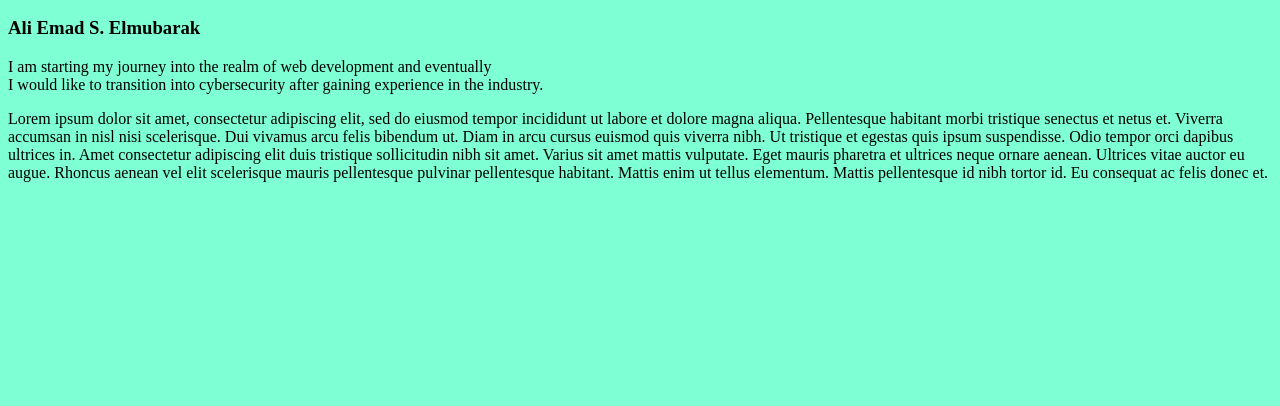
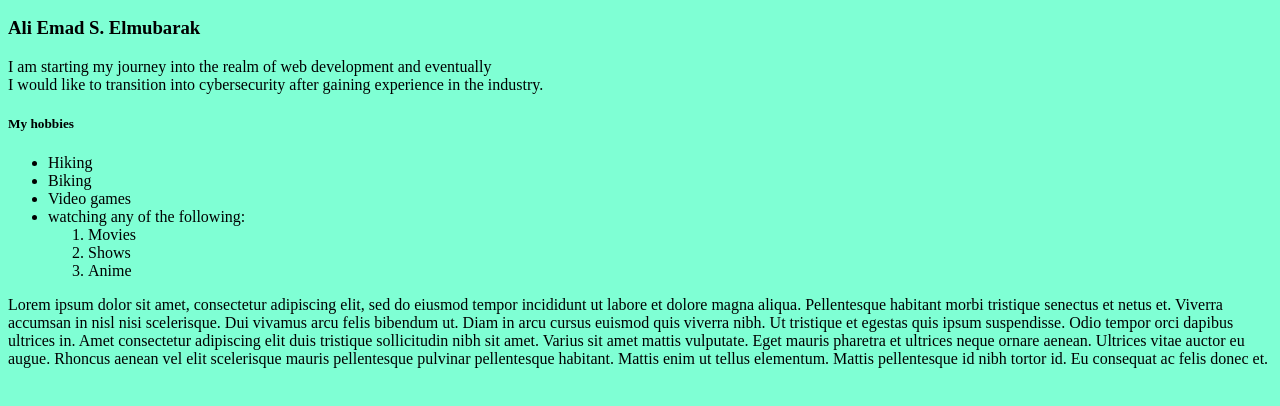
Before and after one commit to aliemad23/sample_repo, a plain HTML site: page index.html in a window 1280 px wide. Shown: the part 110-516 px from the top of the page. Drawn offline with Linux system fonts and the light colour scheme.

Commit message:
additional info added for more practice

```diff
--- a/index.html
+++ b/index.html
@@ -16,6 +16,18 @@
             I would like to transition into cybersecurity after gaining experience
             in the industry.
         </p>
+        <h5>My hobbies</h5>
+        <ul>
+            <li>Hiking</li>
+            <li>Biking</li>
+            <li>Video games</li>
+            <li>watching any of the following:</li>
+                <ol>
+                    <li>Movies</li>
+                    <li>Shows</li>
+                    <li>Anime</li>
+                </ol>
+        </ul>
         <p>Lorem ipsum dolor sit amet, consectetur adipiscing elit, sed do eiusmod tempor incididunt ut labore et dolore magna aliqua.
             Pellentesque habitant morbi tristique senectus et netus et. Viverra accumsan in nisl nisi scelerisque.
             Dui vivamus arcu felis bibendum ut. Diam in arcu cursus euismod quis viverra nibh.
```
